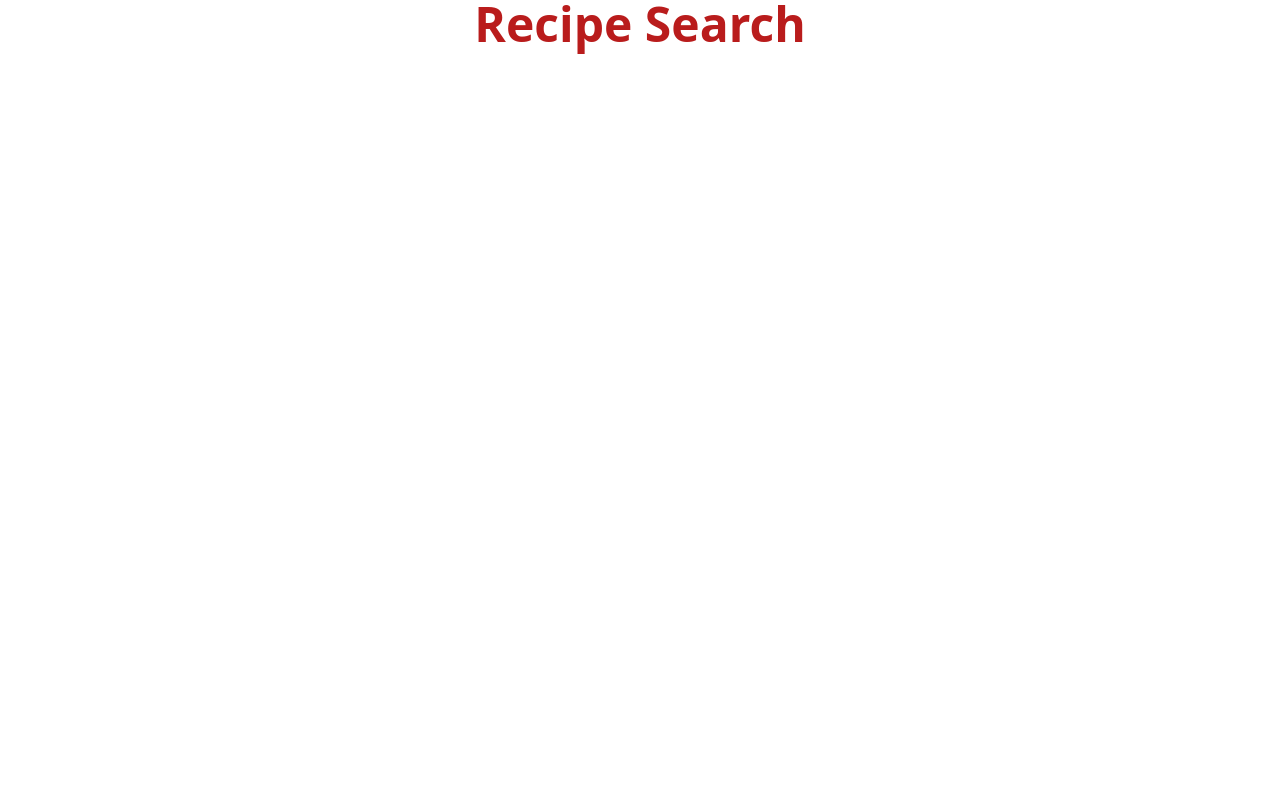
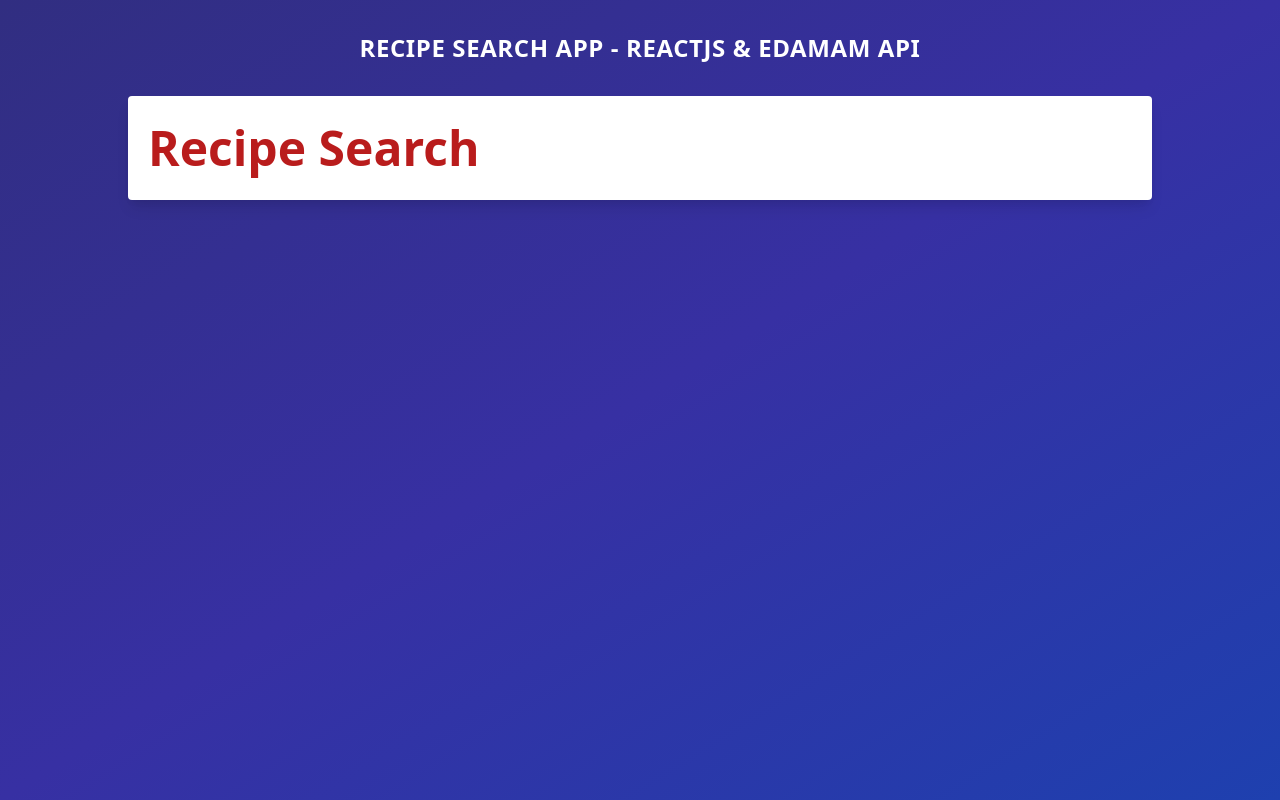
Before and after one commit to ProMehedi/react-recipe-search, a React (Create React App) app: page / in a window 1280 px wide. Built offline with nearby package versions, Linux system fonts and the light colour scheme; no server answers.

Commit message:
Layout Component

```diff
--- a/src/App.js
+++ b/src/App.js
@@ -1,5 +1,6 @@
 import axios from 'axios'
 import React, { useEffect } from 'react'
+import Layout from './components/Layout'
 
 const App = () => {
   useEffect(() => {
@@ -13,9 +14,9 @@ const App = () => {
   }, [])
 
   return (
-    <div className='text-center'>
+    <Layout>
       <h1 className='font-bold text-5xl text-red-700'>Recipe Search</h1>
-    </div>
+    </Layout>
   )
 }
 
--- /dev/null
+++ b/src/components/Layout.js
@@ -0,0 +1,20 @@
+import React from 'react'
+
+const Layout = ({ children }) => {
+  return (
+    <div className='bg-gradient-to-br h-screen from-indigo-900 via-indigo-800 to-blue-800'>
+      <div className='container mx-auto px-4 flex justify-center'>
+        <div className='flex-1'>
+          <h2 className='py-8 px-4 text-center text-white font-bold text-2xl uppercase tracking-wide'>
+            Recipe Search App - ReactJS & Edamam API
+          </h2>
+          <div className=' bg-white w-full shadow-lg py-7 px-5 rounded max-w-5xl mx-auto'>
+            {children}
+          </div>
+        </div>
+      </div>
+    </div>
+  )
+}
+
+export default Layout
```
